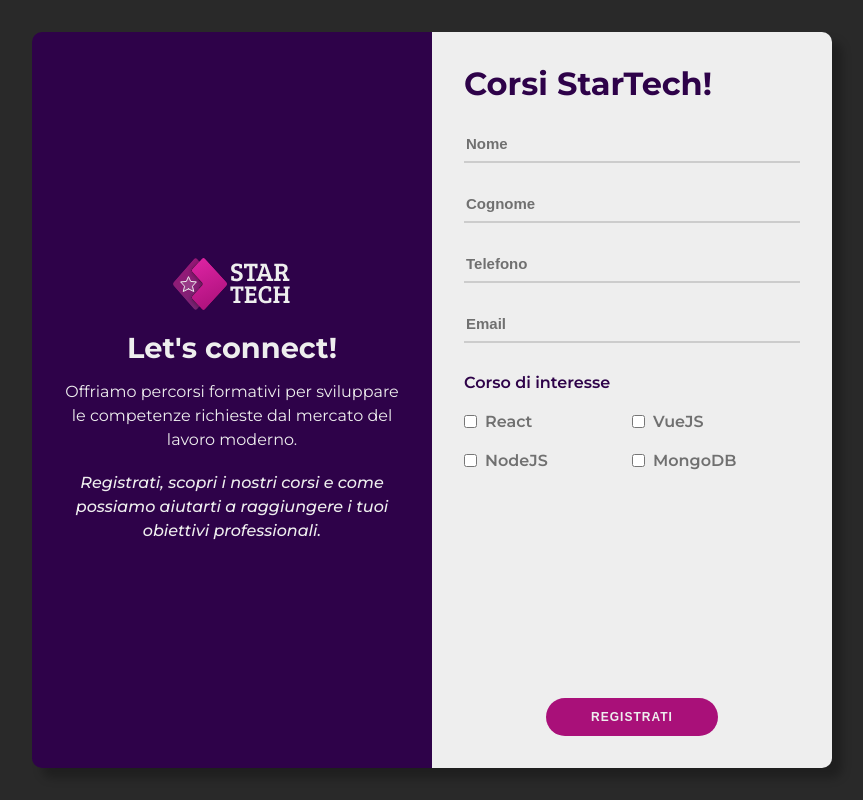
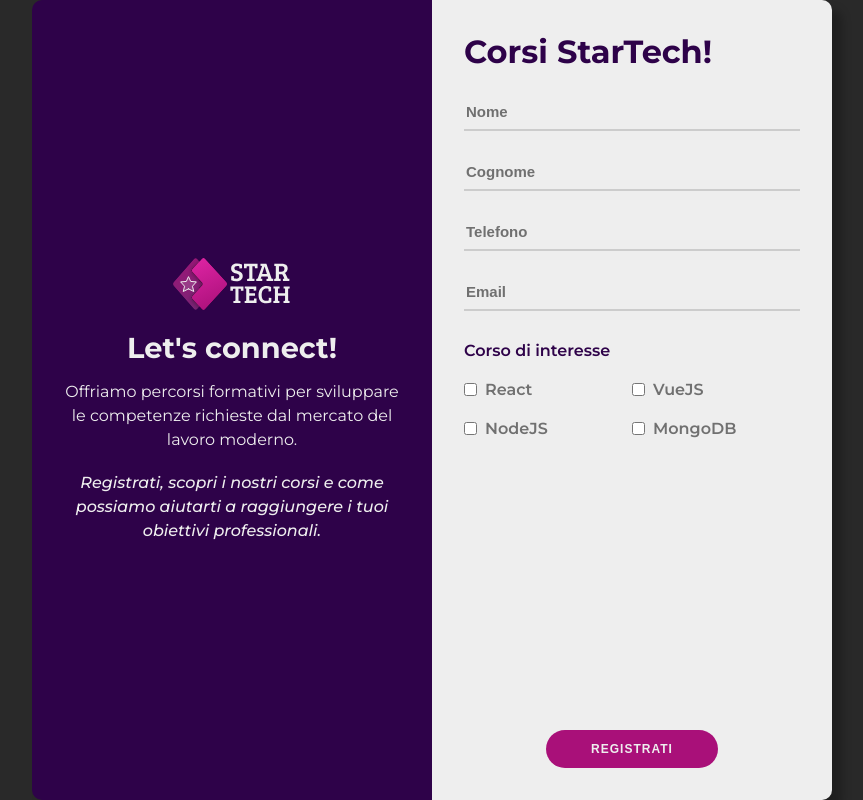
Before and after one commit to marta392/registration-form, a Vue app: page / in a window 1280 px wide. Shown: the whole page, without its empty margins (208-1071 px from the left). Built offline with nearby package versions, Linux system fonts and the light colour scheme.

Commit message:
edit css

```diff
--- a/src/assets/main.css
+++ b/src/assets/main.css
@@ -1,9 +1,8 @@
 @import './base.css';
 
 #app {
-	background: #292929;
 	font-family: 'Montserrat', sans-serif;
-	padding: 2em;
-	min-height: 100vh;
 	display: flex;
+    height: 100vh;
+    background-color: #292929;
 }
```
